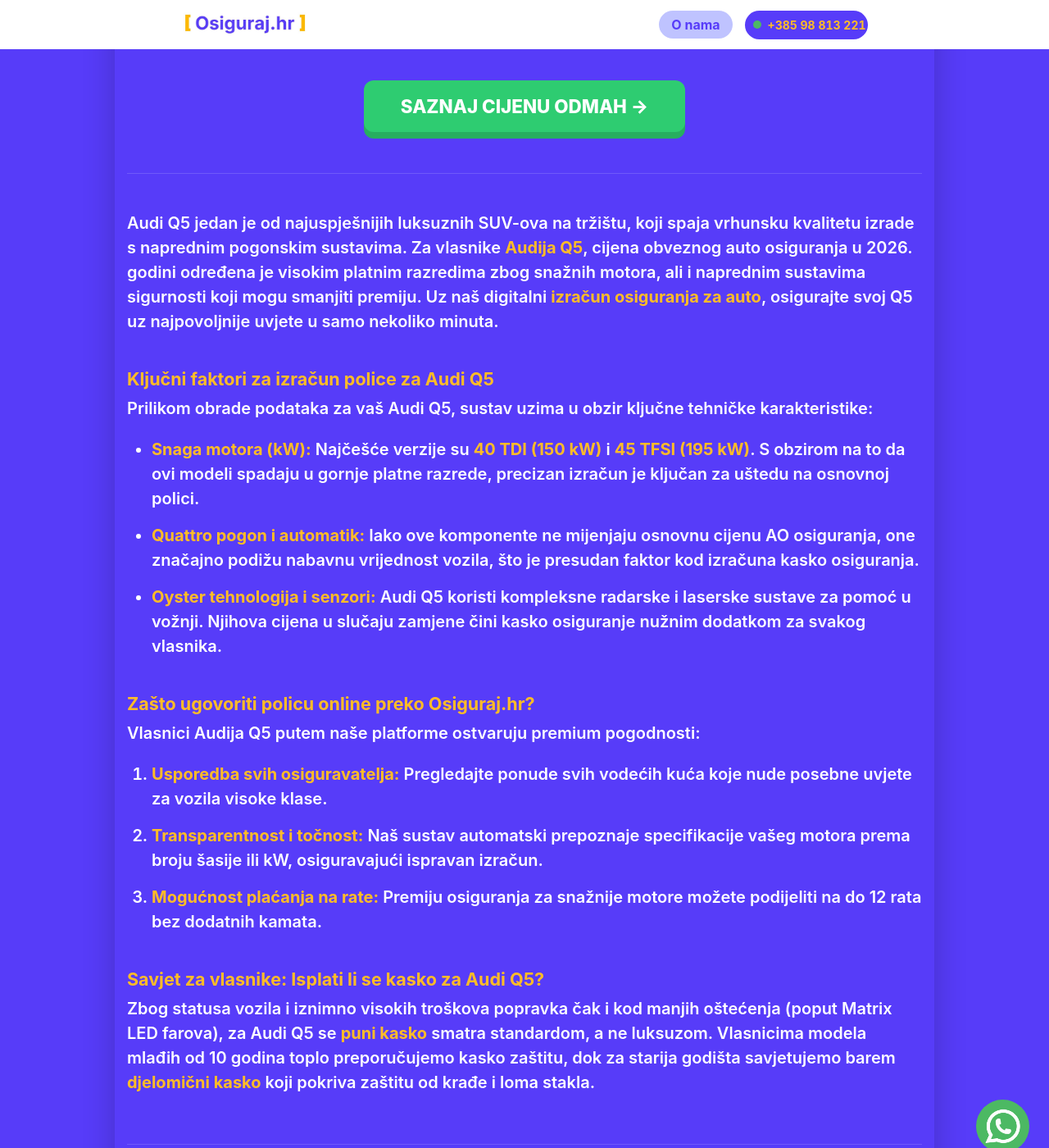
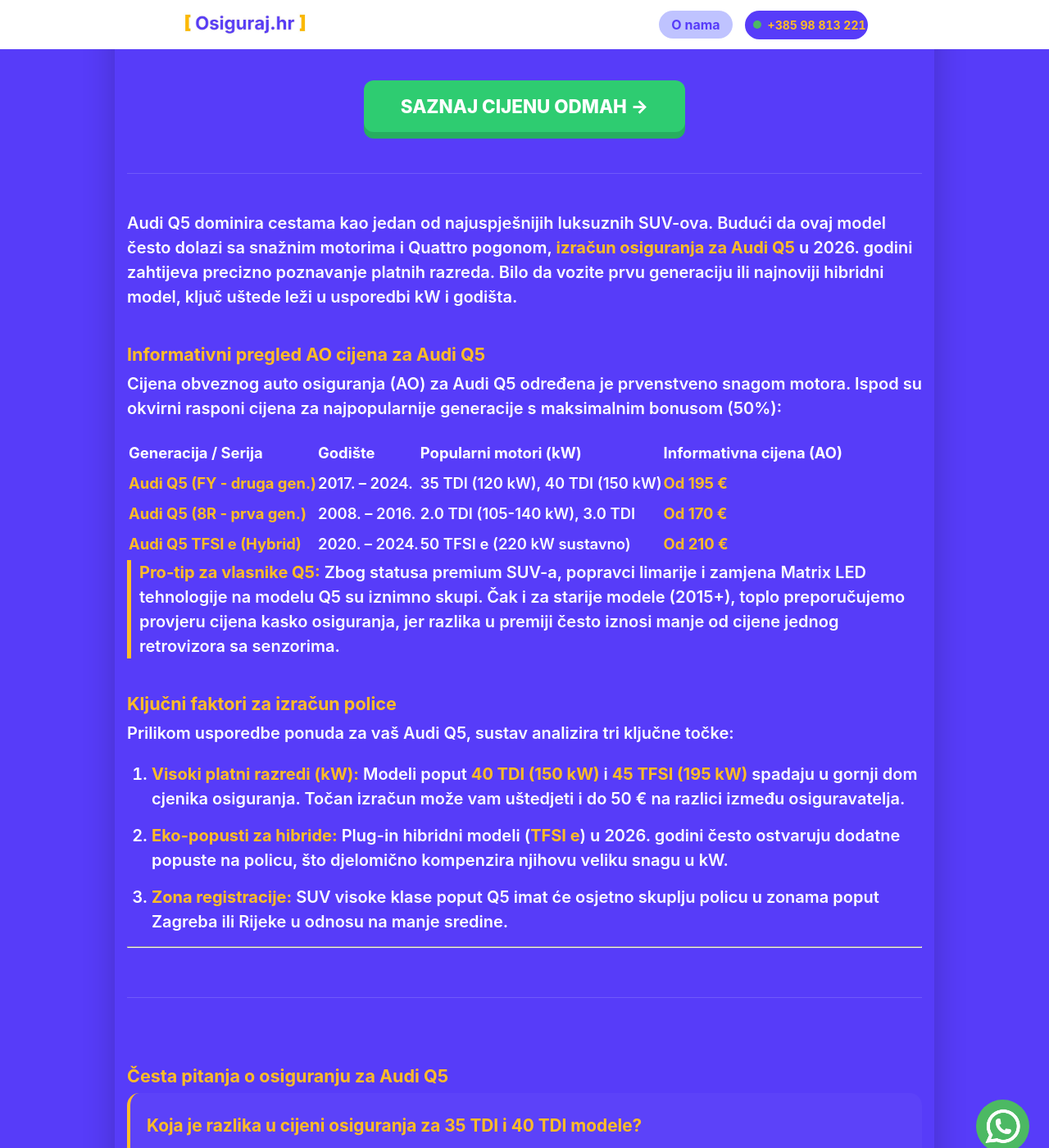
Before and after one commit to Filip-Gale/OsigurajHR, a Jekyll site: the page built from auto-osiguranje/audi-q5.md, in a window 1280 px wide and 1400 px high, scrolled down 315 px. Shown: the whole window at 82% size. Built offline with Jekyll 4.4.1, drawn with Linux system fonts in a browser that asks for light colours; some of the changed text lies outside the part shown.

Commit message:
Update audi-q5.md

```diff
--- a/auto-osiguranje/audi-q5.md
+++ b/auto-osiguranje/audi-q5.md
@@ -1,48 +1,80 @@
 ---
 layout: grad
 grad_ime: ""
-title: "Osiguranje za Audi Q5 | Izračun cijene prema kW (2026)"
+title: "Osiguranje za Audi Q5 | Cijene po godištima (2008-2024)"
 permalink: /auto-osiguranje/audi-q5/
-description: "Saznajte točnu cijenu auto osiguranja za Audi Q5. Usporedite ponude za TDI, TFSI i hibridne modele uz online uštede do 30%."
+description: "Izračunajte cijenu auto osiguranja za Audi Q5. Provjerite informativne cijene za 35 TDI, 40 TDI i TFSI e hibrid modele po godištima. Uštedite online."
 ---
 
-Audi Q5 jedan je od najuspješnijih luksuznih SUV-ova na tržištu, koji spaja vrhunsku kvalitetu izrade s naprednim pogonskim sustavima. Za vlasnike **Audija Q5**, cijena obveznog auto osiguranja u 2026. godini određena je visokim platnim razredima zbog snažnih motora, ali i naprednim sustavima sigurnosti koji mogu smanjiti premiju. Uz naš digitalni **izračun osiguranja za auto**, osigurajte svoj Q5 uz najpovoljnije uvjete u samo nekoliko minuta.
+Audi Q5 dominira cestama kao jedan od najuspješnijih luksuznih SUV-ova. Budući da ovaj model često dolazi sa snažnim motorima i Quattro pogonom, **izračun osiguranja za Audi Q5** u 2026. godini zahtijeva precizno poznavanje platnih razreda. Bilo da vozite prvu generaciju ili najnoviji hibridni model, ključ uštede leži u usporedbi kW i godišta.
 
-### Ključni faktori za izračun police za Audi Q5
+### Informativni pregled AO cijena za Audi Q5
 
-Prilikom obrade podataka za vaš Audi Q5, sustav uzima u obzir ključne tehničke karakteristike:
+Cijena obveznog auto osiguranja (AO) za Audi Q5 određena je prvenstveno snagom motora. Ispod su okvirni rasponi cijena za najpopularnije generacije s maksimalnim bonusom (50%):
 
-* **Snaga motora (kW):** Najčešće verzije su **40 TDI (150 kW)** i **45 TFSI (195 kW)**. S obzirom na to da ovi modeli spadaju u gornje platne razrede, precizan izračun je ključan za uštedu na osnovnoj polici.
-* **Quattro pogon i automatik:** Iako ove komponente ne mijenjaju osnovnu cijenu AO osiguranja, one značajno podižu nabavnu vrijednost vozila, što je presudan faktor kod izračuna kasko osiguranja.
-* **Oyster tehnologija i senzori:** Audi Q5 koristi kompleksne radarske i laserske sustave za pomoć u vožnji. Njihova cijena u slučaju zamjene čini kasko osiguranje nužnim dodatkom za svakog vlasnika.
+| Generacija / Serija | Godište | Popularni motori (kW) | Informativna cijena (AO) |
+| :--- | :--- | :--- | :--- |
+| **Audi Q5 (FY - druga gen.)** | 2017. – 2024. | 35 TDI (120 kW), 40 TDI (150 kW) | **Od 195 €** |
+| **Audi Q5 (8R - prva gen.)** | 2008. – 2016. | 2.0 TDI (105-140 kW), 3.0 TDI | **Od 170 €** |
+| **Audi Q5 TFSI e (Hybrid)** | 2020. – 2024. | 50 TFSI e (220 kW sustavno) | **Od 210 €** |
 
-### Zašto ugovoriti policu online preko Osiguraj.hr?
+> **Pro-tip za vlasnike Q5:** Zbog statusa premium SUV-a, popravci limarije i zamjena Matrix LED tehnologije na modelu Q5 su iznimno skupi. Čak i za starije modele (2015+), toplo preporučujemo provjeru cijena kasko osiguranja, jer razlika u premiji često iznosi manje od cijene jednog retrovizora sa senzorima.
 
-Vlasnici Audija Q5 putem naše platforme ostvaruju premium pogodnosti:
+### Ključni faktori za izračun police
 
-1. **Usporedba svih osiguravatelja:** Pregledajte ponude svih vodećih kuća koje nude posebne uvjete za vozila visoke klase.
-2. **Transparentnost i točnost:** Naš sustav automatski prepoznaje specifikacije vašeg motora prema broju šasije ili kW, osiguravajući ispravan izračun.
-3. **Mogućnost plaćanja na rate:** Premiju osiguranja za snažnije motore možete podijeliti na do 12 rata bez dodatnih kamata.
+Prilikom usporedbe ponuda za vaš Audi Q5, sustav analizira tri ključne točke:
+1.  **Visoki platni razredi (kW):** Modeli poput **40 TDI (150 kW)** i **45 TFSI (195 kW)** spadaju u gornji dom cjenika osiguranja. Točan izračun može vam uštedjeti i do 50 € na razlici između osiguravatelja.
+2.  **Eko-popusti za hibride:** Plug-in hibridni modeli (**TFSI e**) u 2026. godini često ostvaruju dodatne popuste na policu, što djelomično kompenzira njihovu veliku snagu u kW.
+3.  **Zona registracije:** SUV visoke klase poput Q5 imat će osjetno skuplju policu u zonama poput Zagreba ili Rijeke u odnosu na manje sredine.
 
-### Savjet za vlasnike: Isplati li se kasko za Audi Q5?
-
-Zbog statusa vozila i iznimno visokih troškova popravka čak i kod manjih oštećenja (poput Matrix LED farova), za Audi Q5 se **puni kasko** smatra standardom, a ne luksuzom. Vlasnicima modela mlađih od 10 godina toplo preporučujemo kasko zaštitu, dok za starija godišta savjetujemo barem **djelomični kasko** koji pokriva zaštitu od krađe i loma stakla.
+---
 
 <div class="faq-section">
-    <h3>FAQ: Sve što trebate znati o osiguranju za Audi Q5</h3>
+    <h3>Česta pitanja o osiguranju za Audi Q5</h3>
 
     <div class="faq-item">
         <h4>Koja je razlika u cijeni osiguranja za 35 TDI i 40 TDI modele?</h4>
-        <p>Model 35 TDI (120 kW) obično ima nešto povoljniju policu u odnosu na 40 TDI (150 kW) jer potonji ulazi u najviši razred snage za izračun premije.</p>
+        <p>Model 35 TDI (120 kW) obično ima 10-15% povoljniju osnovnu policu u odnosu na 40 TDI (150 kW) jer potonji ulazi u najviši razred snage za izračun premije.</p>
     </div>
 
     <div class="faq-item">
-        <h4>Postoje li popusti za Audi Q5 TFSI e (hibrid)?</h4>
-        <p>Da, plug-in hibridni modeli (TFSI e) često ostvaruju dodatne eko-popuste na obvezno osiguranje, što može značajno umanjiti ukupni trošak registracije.</p>
+        <h4>Koliko košta osiguranje za Audi Q5 star 10 godina?</h4>
+        <p>Za prvu generaciju Audija Q5 (2014-2016) s motorom od 110-130 kW, cijena obveznog osiguranja uz 50% bonusa najčešće se kreće između 175 € i 210 €.</p>
     </div>
 
     <div class="faq-item">
-        <h4>Pokriva li polica štetu na aluminijskim felgama?</h4>
-        <p>Osnovna AO polica ne pokriva oštećenja na vašem vozilu. Za zaštitu skupocjenih Audi naplataka od rubnika ili rupa na cesti, potreban vam je odgovarajući kasko paket.</p>
+        <h4>Isplati li se ugovoriti kasko za Audi Q5 online?</h4>
+        <p>Da! Putem Osiguraj.hr kalkulatora možete dobiti ponude za puni kasko koje su često do 30% povoljnije nego u poslovnicama, uz mogućnost plaćanja na 12 rata bez kamata.</p>
     </div>
 </div>
+
+<script type="application/ld+json">
+{
+  "@context": "https://schema.org",
+  "@type": "FAQPage",
+  "mainEntity": [{
+    "@type": "Question",
+    "name": "Koja je razlika u cijeni osiguranja za 35 TDI i 40 TDI modele?",
+    "acceptedAnswer": {
+      "@type": "Answer",
+      "text": "Model 35 TDI (120 kW) je obično 10-15% jeftiniji za osiguranje od modela 40 TDI (150 kW) zbog ulaska u niži platni razred snage motora."
+    }
+  },
+  {
+    "@type": "Question",
+    "name": "Koliko košta osiguranje za Audi Q5 star 10 godina?",
+    "acceptedAnswer": {
+      "@type": "Answer",
+      "text": "Za Audi Q5 star oko 10 godina s 2.0 TDI motorom, cijena obveznog osiguranja s maksimalnim bonusom iznosi otprilike 175 do 210 EUR."
+    }
+  },
+  {
+    "@type": "Question",
+    "name": "Isplati li se ugovoriti kasko za Audi Q5 online?",
+    "acceptedAnswer": {
+      "@type": "Answer",
+      "text": "Da, online ugovaranje omogućuje usporedbu svih kuća na jednom mjestu i pristup posebnim web popustima koji nisu dostupni u poslovnicama."
+    }
+  }]
+}
+</script>
```
